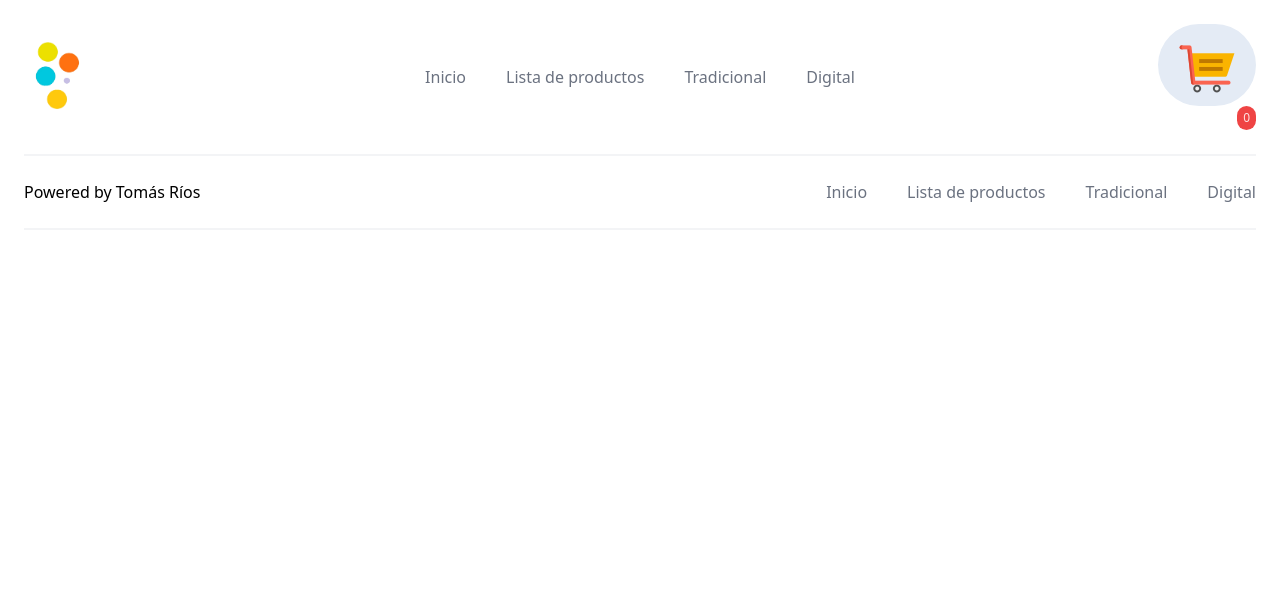
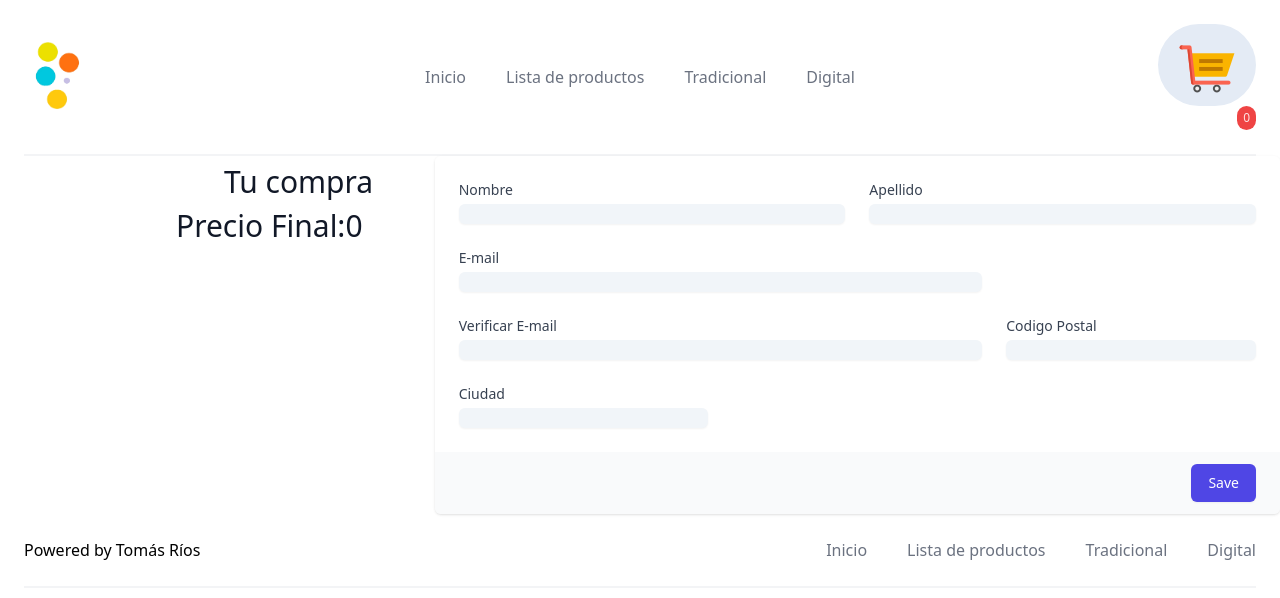
Before and after one commit to Thom-Ri/Crafters_EC, a React (Create React App) app: page /Checkout in a window 1280 px wide. Shown: the top 598 px of the page. Built offline with nearby package versions, Linux system fonts and the light colour scheme.

Commit message:
Se agregan componentes y funciones Checkout

```diff
--- a/src/App.js
+++ b/src/App.js
@@ -11,6 +11,7 @@ import Cart from './Componentes/Cart';
 import ItemList from './Componentes/ItemList';
 import CategoryItems from './Componentes/CategoryItems';
 import Footer from './EstructuralComponents/Footer';
+import Checkout from './Componentes/Checkout';
 
 
 function App() {
@@ -29,6 +30,7 @@ function App() {
               <Route path=':id' element={<ItemDetailContainer/>}/>
             </Route>
             <Route path='Carrito' element={<Cart/>}/>
+            <Route path='Checkout'element={<Checkout/>}/>
         </Routes>
         <Footer/>
       </BrowserRouter>
--- a/src/Componentes/Cart.jsx
+++ b/src/Componentes/Cart.jsx
@@ -105,12 +105,12 @@ function Cart() {
                                         accusamus quisquam.
                                       </p>
                                       <div className="mt-6">
-                                        <a
-                                          href="#"
+                                        <Link
+                                          to="/Checkout"
                                           className="flex items-center justify-center rounded-md border border-transparent bg-indigo-600 px-6 py-3 text-base font-medium text-white shadow-sm hover:bg-indigo-700"
                                         >
                                           Finalizar compra
-                                        </a>
+                                        </Link>
                                       </div>
                                       <div className="mt-6 flex justify-center text-center text-sm text-gray-500">
                                         <p>
--- /dev/null
+++ b/src/Componentes/Checkout.jsx
@@ -0,0 +1,46 @@
+import React, { useContext, useEffect, useState } from 'react'
+import CartContext from './CartContextProvider';
+import CheckoutForm from './CheckoutForm';
+import CheckoutList from './CheckoutList';
+import PriceCalculator from './PriceCalculator';
+
+function Checkout() {
+    const {itemsCart} = useContext(CartContext)
+
+    const [itemsInCart, setitemsInCart] = useState([])
+
+    useEffect(() => {
+        getItems()
+    }, [itemsCart])
+
+    const getItems = () =>{
+        const ItemsPromise = new Promise( (res, rej) => {
+        res (itemsCart)
+        })
+        ItemsPromise.then( data => {
+            setitemsInCart(data)
+            console.log(itemsInCart)
+        })
+    }
+
+  return (
+    <div>
+        <div>
+            <div className="md:grid md:grid-cols-3 md:gap-6">
+                <div className="md:col-span-1">
+                    <div className="px-4 sm:px-0">
+                        <h2 className="mt-2 text-3xl text-gray-900 inline-flex ml-56">Tu compra</h2>
+                        <CheckoutList/>
+                        <p className="mt-2 text-3xl text-gray-900 inline-flex ml-44">Precio Final:<PriceCalculator items={itemsInCart}/></p>
+                    </div>
+                </div>
+                <div className="mt-5 md:mt-0 md:col-span-2">
+                    <CheckoutForm items={itemsCart}/>
+                </div>
+            </div>
+        </div>
+    </div>
+  )
+}
+
+export default Checkout
--- /dev/null
+++ b/src/Componentes/CheckoutForm.jsx
@@ -0,0 +1,130 @@
+import React, { useState } from 'react'
+import '../Firebase/FirebaseClient';
+import {getFirestore, collection, getDocs, addDoc } from "firebase/firestore";
+
+function CheckoutForm({items}){
+
+    const [FormInformation, setFormInformation] = useState({
+        Nombre:"",
+        Apellido: "",
+        Email: "",
+        CodigoPostal: "",
+        Ciudad:"",
+        Orden:{items}
+    })
+
+    const HandleInputChange = (event) =>{
+        console.log(event.target.value)
+        setFormInformation({
+            ...FormInformation,
+            [event.target.name] : event.target.value
+        })
+
+    }
+
+
+  return (
+    <>
+        <form action="#" method="POST">
+            <div className="shadow overflow-hidden sm:rounded-md">
+                <div className="px-4 py-5 bg-white sm:p-6">
+                    <div className="grid grid-cols-6 gap-6">
+                        <div className="col-span-6 sm:col-span-3">
+                            <label htmlFor="first-name" className="block text-sm font-medium text-gray-700">
+                                Nombre
+                            </label>
+                            <input
+                                type="text"
+                                name="Nombre"
+                                id="first-name"
+                                autoComplete="given-name"
+                                className="mt-1 focus:ring-indigo-500 focus:border-indigo-500 block w-full shadow-sm sm:text-sm border-gray-300 rounded-md bg-slate-100"
+                                onChange={HandleInputChange}
+                            />
+                        </div>
+
+                        <div className="col-span-6 sm:col-span-3">
+                            <label htmlFor="last-name" className="block text-sm font-medium text-gray-700">
+                                Apellido
+                            </label>
+                            <input
+                                type="text"
+                                name="Apellido"
+                                id="last-name"
+                                autoComplete="family-name"
+                                className="mt-1 focus:ring-indigo-500 focus:border-indigo-500 block w-full shadow-sm sm:text-sm border-gray-300 rounded-md bg-slate-100"
+                                onChange={HandleInputChange}
+                            />
+                        </div>
+
+                        <div className="col-span-6 sm:col-span-4">
+                            <label htmlFor="email-address" className="block text-sm font-medium text-gray-700">
+                                E-mail
+                            </label>
+                            <input
+                                type="text"
+                                name="Email"
+                                id="email-address"
+                                autoComplete="email"
+                                className="mt-1 focus:ring-indigo-500 focus:border-indigo-500 block w-full shadow-sm sm:text-sm border-gray-300 rounded-md bg-slate-100"
+                                onChange={HandleInputChange}
+                            />
+                        </div>
+
+                        <div className="col-span-6 sm:col-span-4">
+                            <label htmlFor="email-address" className="block text-sm font-medium text-gray-700">
+                                Verificar E-mail
+                            </label>
+                            <input
+                                type="text"
+                                name="CodigoPostal"
+                                id="email-address"
+                                autoComplete="email"
+                                className="mt-1 focus:ring-indigo-500 focus:border-indigo-500 block w-full shadow-sm sm:text-sm border-gray-300 rounded-md bg-slate-100"
+                                onChange={HandleInputChange}
+                            />
+                        </div>
+
+                        <div className="col-span-6 sm:col-span-3 lg:col-span-2">
+                            <label htmlFor="postal-code" className="block text-sm font-medium text-gray-700">
+                                Codigo Postal
+                            </label>
+                            <input
+                                type="text"
+                                name="postal-code"
+                                id="postal-code"
+                                autoComplete="postal-code"
+                                className="mt-1 focus:ring-indigo-500 focus:border-indigo-500 block w-full shadow-sm sm:text-sm border-gray-300 rounded-md bg-slate-100"
+                                onChange={HandleInputChange}
+                            />
+                        </div>
+                        <div className="col-span-6 sm:col-span-3 lg:col-span-2">
+                            <label htmlFor="postal-code" className="block text-sm font-medium text-gray-700">
+                                Ciudad
+                            </label>
+                            <input
+                                type="text"
+                                name="Ciudad"
+                                id="City"
+                                autoComplete="City"
+                                className="mt-1 focus:ring-indigo-500 focus:border-indigo-500 block w-full shadow-sm sm:text-sm border-gray-300 rounded-md bg-slate-100"
+                                onChange={HandleInputChange}
+                            />
+                        </div>
+                    </div>
+                </div>
+                <div className="px-4 py-3 bg-gray-50 text-right sm:px-6">
+                    <button
+                        type="submit"
+                        className="inline-flex justify-center py-2 px-4 border border-transparent shadow-sm text-sm font-medium rounded-md text-white bg-indigo-600 hover:bg-indigo-700 focus:outline-none focus:ring-2 focus:ring-offset-2 focus:ring-indigo-500"
+                    >
+                        Save
+                    </button>
+                </div>
+            </div>
+        </form>
+    </>
+  )
+}
+
+export default CheckoutForm
--- /dev/null
+++ b/src/Componentes/CheckoutList.jsx
@@ -0,0 +1,54 @@
+import React, { useContext, useEffect, useState } from 'react'
+import CartContext from './CartContextProvider';
+
+function CheckoutList() {
+    const {itemsCart} = useContext(CartContext)
+
+    const [itemsInCart, setitemsInCart] = useState([])
+
+    useEffect(() => {
+        getItems()
+    }, [itemsCart])
+
+    const getItems = () =>{
+        const ItemsPromise = new Promise( (res, rej) => {
+        res (itemsCart)
+        })
+        ItemsPromise.then( data => {
+            setitemsInCart(data)
+            console.log(itemsInCart)
+        })
+    }
+
+
+  return (
+    <>
+        {itemsInCart.map((mat) => (
+            <li key={mat.id} className="flex py-6">
+                <div className="h-24 w-24 flex-shrink-0 overflow-hidden rounded-md border border-gray-200">
+                <img
+                    src={mat.img}
+                    alt=""
+                    className="h-full w-full object-cover object-center"
+                />
+                </div>
+
+                <div className="ml-4 flex flex-1 flex-col">
+                <div>
+                    <h3 className="ml-4 font-medium">{mat.title}</h3>
+                    <h3 className="ml-4 font-medium">Precio de lista {mat.price}</h3>
+                </div>
+                <div className="flex flex-1 items-end justify-between text-sm">
+                    <h3 className="ml-4 text-gray-500 font-medium">Cantidad: {mat.quantity}</h3>
+                    <h3 className="ml-4 text-gray-500 font-medium">Total: {mat.price*mat.quantity}</h3>
+                    <div className="flex">
+                    </div>
+                </div>
+                </div>
+            </li>
+        ))}
+    </>
+  )
+}
+
+export default CheckoutList
--- a/src/Componentes/ItemCount.jsx
+++ b/src/Componentes/ItemCount.jsx
@@ -1,5 +1,4 @@
 import React, { useState, useContext } from 'react'
-import CartContext from './CartContextProvider';
 
 function ItemCount({stock, addToCart}) {
     const [Count, setCount] = useState(0)
--- a/src/Componentes/PriceCalculator.jsx
+++ b/src/Componentes/PriceCalculator.jsx
@@ -17,9 +17,9 @@ function PriceCalculator({items}) {
 
 
   return (
-    <div>
-        <h3>{TotalPrice}</h3>
-    </div>
+    <>
+        <p>{TotalPrice}</p>
+    </>
   )
 }
 
```
